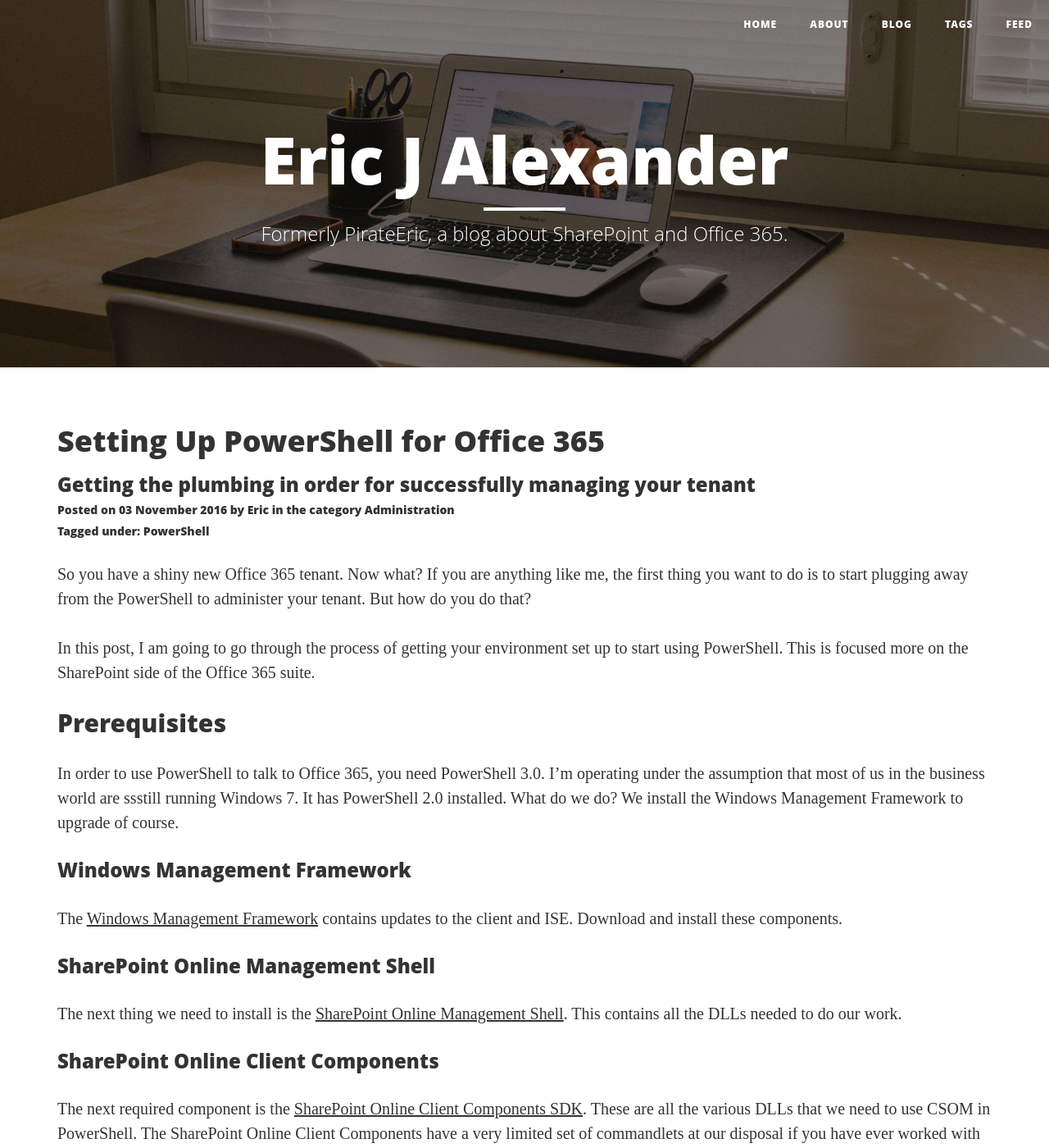
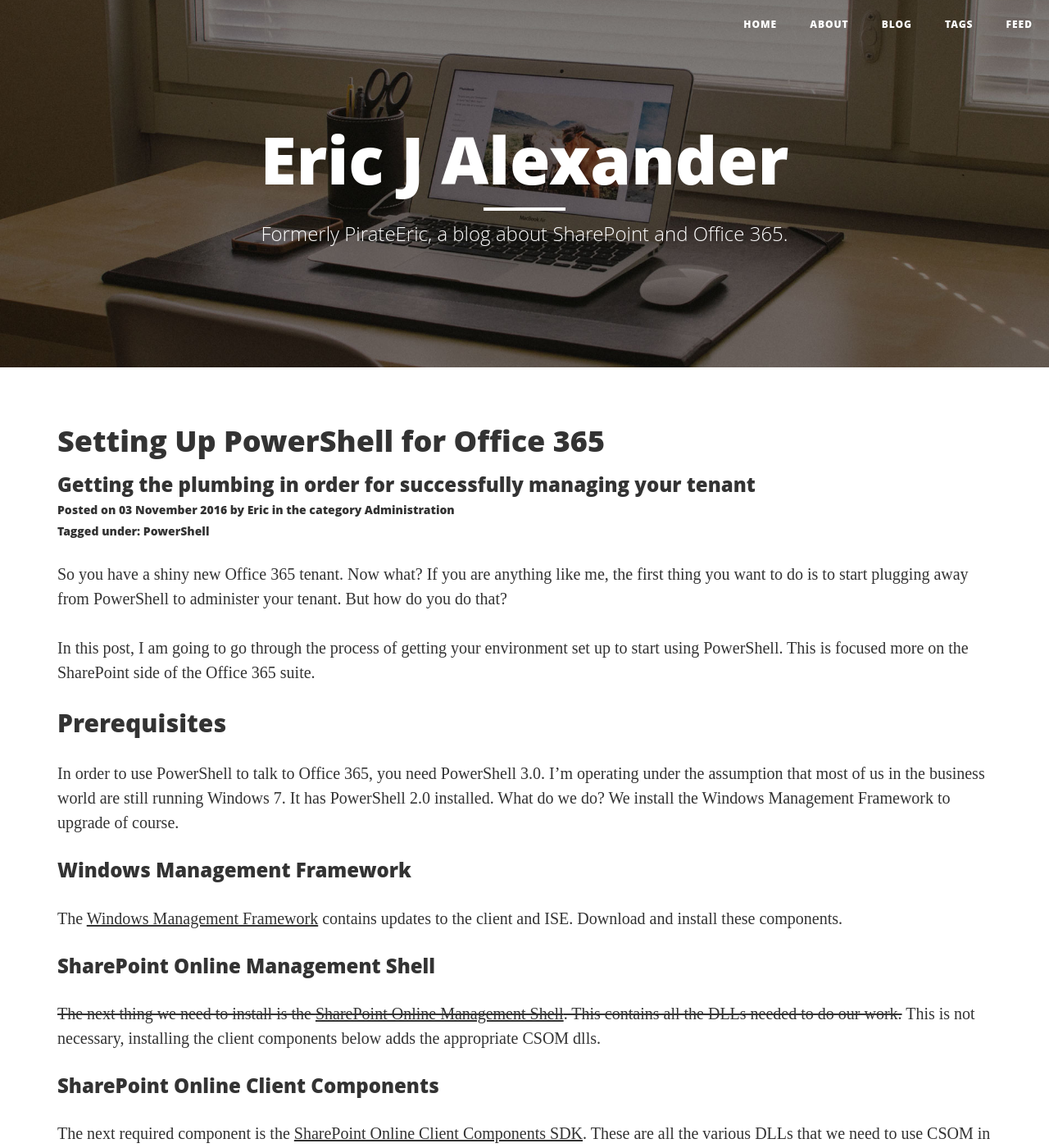
Before and after one commit to ejaya2/ejaya2.github.io, a Jekyll site: the page built from _posts/2016-11-03-Setting-Up-PowerShell.md, in a window 1280 px wide and 1400 px high. Shown: the whole window at 82% size. Built offline with Jekyll 4.4.1, drawn with Linux system fonts in a browser that asks for light colours.

Commit message:
Update 2016-11-03-Setting-Up-PowerShell.md

```diff
--- a/_posts/2016-11-03-Setting-Up-PowerShell.md
+++ b/_posts/2016-11-03-Setting-Up-PowerShell.md
@@ -8,19 +8,19 @@
 author: Eric
 ---
 
-So you have a shiny new Office 365 tenant. Now what? If you are anything like me, the first thing you want to do is to start plugging away from the PowerShell to administer your tenant. But how do you do that?
+So you have a shiny new Office 365 tenant. Now what? If you are anything like me, the first thing you want to do is to start plugging away from PowerShell to administer your tenant. But how do you do that?
 
 In this post, I am going to go through the process of getting your environment set up to start using PowerShell. This is focused more on the SharePoint side of the Office 365 suite.
 
 ## Prerequisites
-In order to use PowerShell to talk to Office 365, you need PowerShell 3.0. I'm operating under the assumption that most of us in the business world are ssstill running Windows 7. It has PowerShell 2.0 installed. What do we do?
+In order to use PowerShell to talk to Office 365, you need PowerShell 3.0. I'm operating under the assumption that most of us in the business world are still running Windows 7. It has PowerShell 2.0 installed. What do we do?
 We install the Windows Management Framework to upgrade of course.
 
 ### Windows Management Framework
 The [Windows Management Framework](http://www.microsoft.com/en-us/download/details.aspx?id=40855 "Download from Microsoft") contains updates to the client and ISE. Download and install these components.
 
 ### SharePoint Online Management Shell
-The next thing we need to install is the [SharePoint Online Management Shell](http://www.microsoft.com/en-us/download/details.aspx?id=35588 "Download from Microsoft"). This contains all the DLLs needed to do our work.
+~~The next thing we need to install is the [SharePoint Online Management Shell](http://www.microsoft.com/en-us/download/details.aspx?id=35588 "Download from Microsoft"). This contains all the DLLs needed to do our work.~~ This is not necessary, installing the client components below adds the appropriate CSOM dlls.
 
 ### SharePoint Online Client Components
 The next required component is the [SharePoint Online Client Components SDK](http://www.microsoft.com/en-us/download/details.aspx?id=42038 "Download from Microsoft"). These are all the various DLLs that we need to use CSOM in PowerShell.
```
